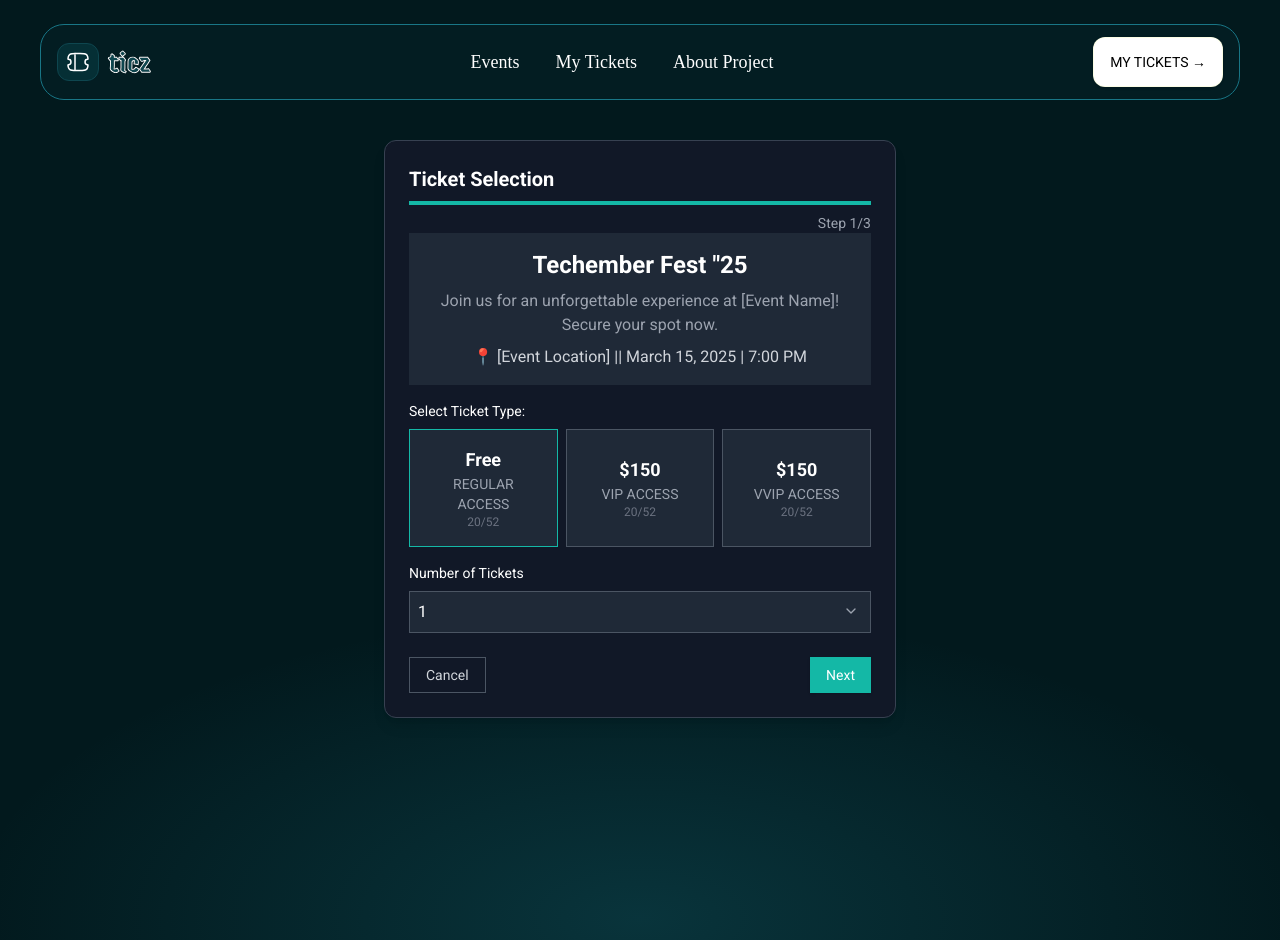
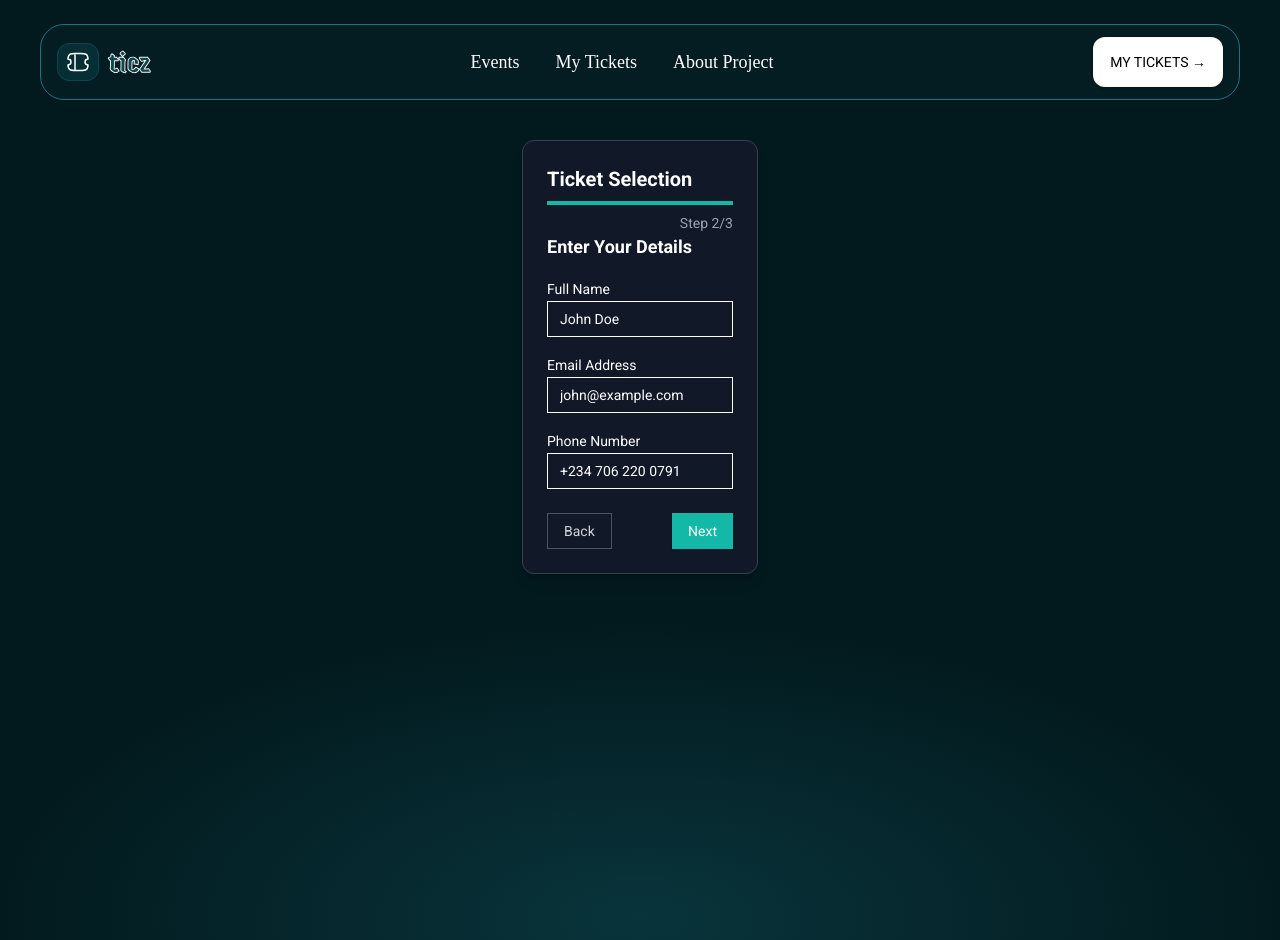
Before and after one commit to ochudi/ticz, a Next.js app: page / in a window 1280 px wide. Both pictures are taken after a click on the button "Next". Built offline with nearby package versions, Linux system fonts and the light colour scheme; a web font is replaced by a local one.

Commit message:
Implement dummy multi-step form

```diff
--- a/components/TicketForm.tsx
+++ b/components/TicketForm.tsx
@@ -3,39 +3,38 @@
 import { useState } from "react";
 import { ChevronDown } from "lucide-react";
 import { Button } from "@/components/ui/button";
+import { Input } from "@/components/ui/input";
 
 const TicketSelection = () => {
+  const [step, setStep] = useState(1);
   const [selectedTicket, setSelectedTicket] = useState("Free");
   const [ticketCount, setTicketCount] = useState(1);
+  const [name, setName] = useState("");
+  const [email, setEmail] = useState("");
+  const [phone, setPhone] = useState("");
 
   const tickets = [
-    {
-      type: "Free",
-      price: "Free",
-      access: "REGULAR ACCESS",
-      available: "20/52",
-    },
+    { type: "Free", price: "Free", access: "REGULAR ACCESS", available: "20/52" },
     { type: "VIP", price: "$150", access: "VIP ACCESS", available: "20/52" },
     { type: "VVIP", price: "$150", access: "VVIP ACCESS", available: "20/52" },
   ];
+
+  const nextStep = () => setStep((prev) => prev + 1);
+  const prevStep = () => setStep((prev) => prev - 1);
 
   return (
     <div className="max-w-lg mx-auto p-6 bg-gray-900 text-white rounded-xl shadow-lg border border-gray-700">
       <h2 className="text-xl font-semibold">Ticket Selection</h2>
       <div className="w-full h-1 bg-teal-500 my-2" />
-      <p className="text-right text-sm text-gray-400">Step 1/3</p>
+      <p className="text-right text-sm text-gray-400">Step {step}/3</p>
 
+      {step === 1 && (
+        <>
           <div className="bg-gray-800 p-4 rounded-lg text-center">
             <h3 className="text-2xl font-bold">Techember Fest "25</h3>
-        <p className="text-gray-400 mt-2">
-          Join us for an unforgettable experience at [Event Name]! Secure your
-          spot now.
-        </p>
-        <p className="mt-2 text-gray-300">
-          📍 [Event Location] || March 15, 2025 | 7:00 PM
-        </p>
+            <p className="text-gray-400 mt-2">Join us for an unforgettable experience!</p>
+            <p className="mt-2 text-gray-300">📍 [Event Location] || March 15, 2025 | 7:00 PM</p>
           </div>
-
           <div className="my-4">
             <h4 className="mb-2 text-sm">Select Ticket Type:</h4>
             <div className="flex gap-2">
@@ -44,9 +43,7 @@ const TicketSelection = () => {
                   key={ticket.type}
                   onClick={() => setSelectedTicket(ticket.type)}
                   className={`p-4 rounded-lg flex-1 border ${
-                selectedTicket === ticket.type
-                  ? "border-teal-500"
-                  : "border-gray-600"
+                    selectedTicket === ticket.type ? "border-teal-500" : "border-gray-600"
                   } bg-gray-800 hover:border-teal-500 transition-all`}
                 >
                   <p className="text-lg font-semibold">{ticket.price}</p>
@@ -56,7 +53,6 @@ const TicketSelection = () => {
               ))}
             </div>
           </div>
-
           <div className="my-4">
             <h4 className="mb-2 text-sm">Number of Tickets</h4>
             <div className="relative">
@@ -71,20 +67,55 @@ const TicketSelection = () => {
                   </option>
                 ))}
               </select>
-          <ChevronDown
-            className="absolute right-3 top-3 text-gray-400"
-            size={16}
-          />
+              <ChevronDown className="absolute right-3 top-3 text-gray-400" size={16} />
             </div>
           </div>
+        </>
+      )}
+
+      {step === 2 && (
+        <>
+          <h3 className="text-lg font-bold">Enter Your Details</h3>
+          <div className="my-4">
+            <label className="text-sm">Full Name</label>
+            <Input value={name} onChange={(e) => setName(e.target.value)} placeholder="John Doe" />
+          </div>
+          <div className="my-4">
+            <label className="text-sm">Email Address</label>
+            <Input value={email} onChange={(e) => setEmail(e.target.value)} placeholder="john@example.com" />
+          </div>
+          <div className="my-4">
+            <label className="text-sm">Phone Number</label>
+            <Input value={phone} onChange={(e) => setPhone(e.target.value)} placeholder="+234 706 220 0791" />
+          </div>
+        </>
+      )}
+
+      {step === 3 && (
+        <>
+          <h3 className="text-lg font-bold">Confirm Your Selection</h3>
+          <div className="bg-gray-800 p-4 rounded-lg my-4">
+            <p className="text-lg font-semibold">Ticket Type: {selectedTicket}</p>
+            <p className="text-sm">Quantity: {ticketCount}</p>
+            <p className="text-sm">Total: {selectedTicket === "Free" ? "Free" : `$${150 * ticketCount}`}</p>
+          </div>
+          <p className="text-sm text-gray-400">Proceed to payment to secure your ticket.</p>
+        </>
+      )}
 
       <div className="flex justify-between mt-6">
-        <Button variant="outline" className="border-gray-600 text-gray-300">
-          Cancel
+        {step > 1 && (
+          <Button variant="outline" className="border-gray-600 text-gray-300" onClick={prevStep}>
+            Back
           </Button>
-        <Button className="bg-teal-500 text-white hover:bg-teal-600">
+        )}
+        {step < 3 ? (
+          <Button className="bg-teal-500 text-white hover:bg-teal-600" onClick={nextStep}>
             Next
           </Button>
+        ) : (
+          <Button className="bg-teal-500 text-white hover:bg-teal-600">Confirm & Pay</Button>
+        )}
       </div>
     </div>
   );
--- /dev/null
+++ b/components/ui/input.tsx
@@ -0,0 +1,22 @@
+import * as React from "react"
+
+import { cn } from "@/lib/utils"
+
+const Input = React.forwardRef<HTMLInputElement, React.ComponentProps<"input">>(
+  ({ className, type, ...props }, ref) => {
+    return (
+      <input
+        type={type}
+        className={cn(
+          "flex h-9 w-full rounded-md border border-input bg-transparent px-3 py-1 text-base shadow-sm transition-colors file:border-0 file:bg-transparent file:text-sm file:font-medium file:text-foreground placeholder:text-muted-foreground focus-visible:outline-none focus-visible:ring-1 focus-visible:ring-ring disabled:cursor-not-allowed disabled:opacity-50 md:text-sm",
+          className
+        )}
+        ref={ref}
+        {...props}
+      />
+    )
+  }
+)
+Input.displayName = "Input"
+
+export { Input }
```
Lines whose indentation alone changed are shown as unchanged.
